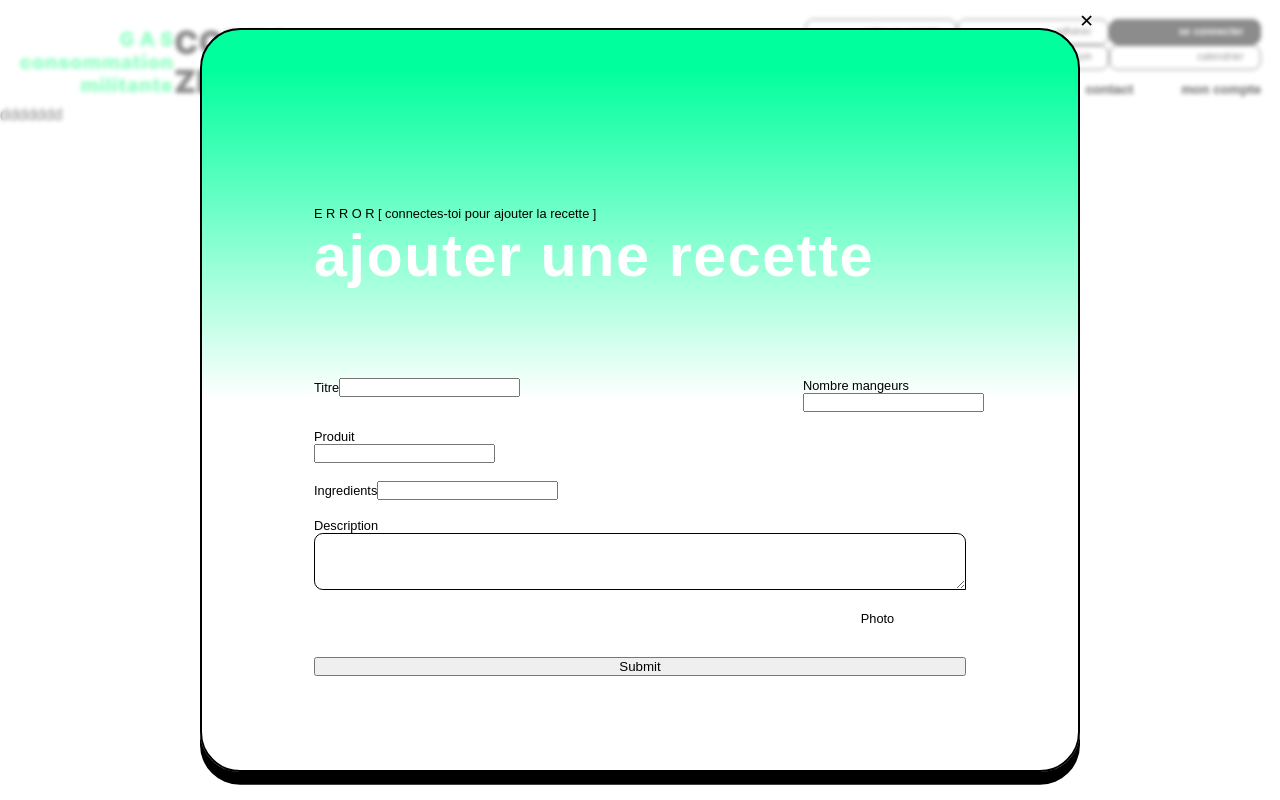
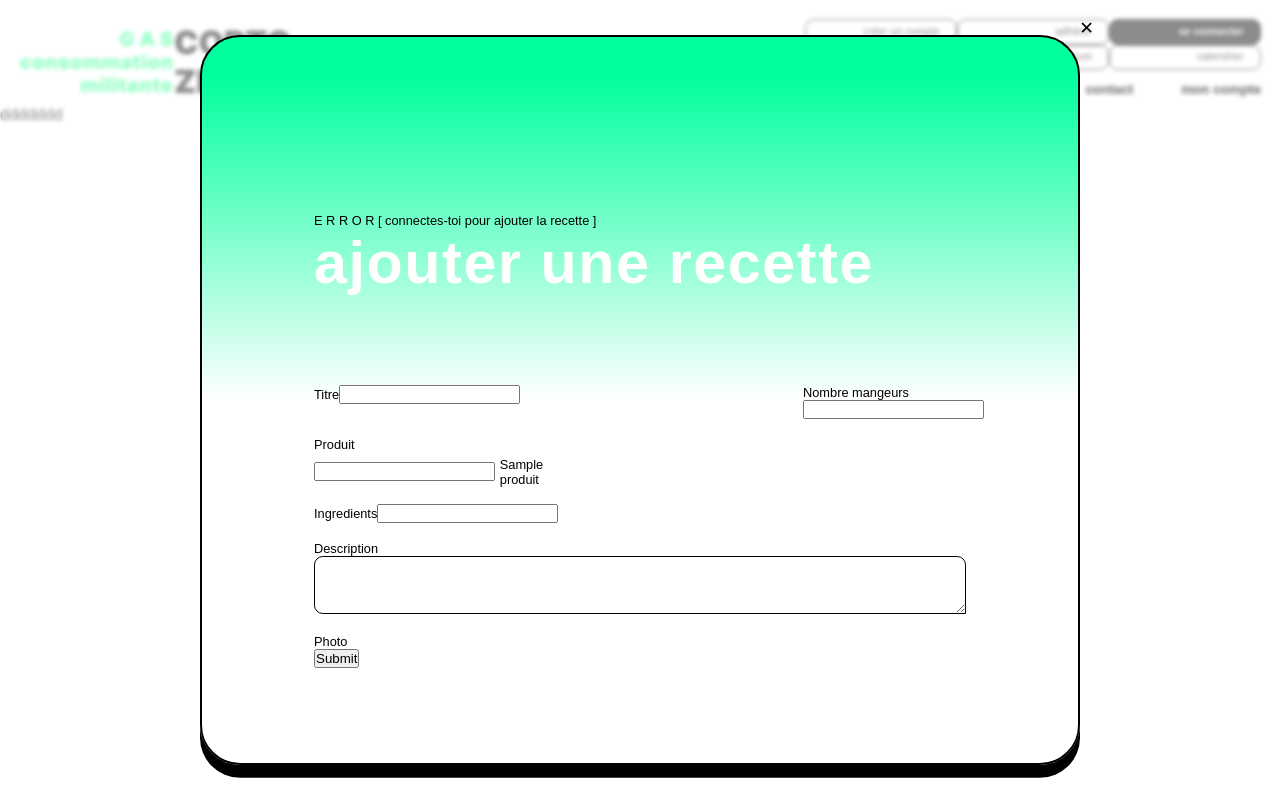
Before and after one commit to mu93100/zest_symfony, a Symfony app: template templates/ajout_recette/index.html.twig in a window 1280 px wide. Run offline with Twig, Linux system fonts and the light colour scheme; the template is opened without the code that fills it: most values are stand-ins (such as "Sample title", 1, 10 or a date in 2020); form fields are guessed from the names that the template uses; some libraries are stand-ins or nearby versions; some web fonts are replaced.

Commit message:
ajout recette quasi bon

```diff
--- a/public/styles/form.css
+++ b/public/styles/form.css
@@ -18,6 +18,12 @@
     flex-direction: column !important;
 }
 
+.form-section-mini-produit {
+    /* width: 100%; */
+    margin-top: 0rem !important;
+    display: flex;
+    flex-direction: column !important;
+}
 .form-field {
     margin-bottom: 0.5rem;
 }
@@ -59,13 +65,37 @@
 .row--xxl { grid-column: span 12;}
 .row--full { grid-column: span 16;}
 
-/* grid pour produit utilises recettes */
-.form-check-produit{
+/* grid 4 colonnesc pour produit utilises */
+.produits-grid {
+    display: grid;
+    grid-template-columns: repeat(4, 1fr);
+    gap: 0.2rem;
+    margin-top: 0.3rem;
+}
+
+.produits-grid-item {
+    display: flex;
+    align-items: center;
+    gap: 0.3rem;
+}
+
+@media (max-width: 768px) {
+    .produits-grid {
+        grid-template-columns: repeat(2, 1fr);
+    }
+}
+
+
+
+/* .form-check-produit{
     display: flex;
     flex-wrap: wrap;
-}
+}  */
 /* grille spécifique aux produits */
-.row--xs { grid-column: span 1;}
+/* .row--xs { grid-column: span 1;} */
+
+
+
 /* .produit-grid{
     display: grid;
     grid-template-columns: repeat(4, minmax(0, 1fr));
@@ -165,13 +195,14 @@
     border-radius: 0.55rem 0.55rem 0 0.55rem;
 }
 /* --------- télécharger photos fichiers --------- */
-.photo-upload {
-    display: flex;
+.section-photo-upload {
+    margin-top: 1.1rem;
+    display: flex !important;
     align-self: flex-end;
     gap: 1rem;
 }
 
-.photo-upload label {
+.section-photo-upload label {
     display: inline-block;
     align-self: center;
     margin-bottom: 0 !important;
@@ -192,6 +223,7 @@
     width: 100%;
    /* padding: 2.5rem;  espace pour l’œil */
     padding: 0.45em 1rem;
+
 }
 
 .password-toggle {
@@ -206,8 +238,7 @@
 }
 
 .password-toggle img.eye-icon {
-    width: 2.25rem;
-    height: auto;
+    height: 1.55rem;
 }
 /* -------------- M D P  oublié ------------- */
 .form-links {
--- a/src/Controller/RecettesController.php
+++ b/src/Controller/RecettesController.php
@@ -7,6 +7,11 @@
 use Symfony\Component\Routing\Attribute\Route;
 use App\Repository\RecetteRepository;
 use Symfony\Component\HttpFoundation\Request;
+use Symfony\Component\HttpFoundation\RedirectResponse;
+use Symfony\Component\Security\Http\Authentication\AuthenticationUtils;
+
+
+
 
 final class RecettesController extends AbstractController
 {
--- a/templates/ajout_recette/index.html.twig
+++ b/templates/ajout_recette/index.html.twig
@@ -25,23 +25,24 @@
             <div class="row row--medium"> {{ form_row(recetteForm.nombreMangeurs) }} </div>
         </div>
 
-
-
-
-
-        <div class="form-section-mini form-check-produit ">
+        <div class="form-section-mini">
             {{ form_label(recetteForm.produit) }}
 
-            <div class="">
-                {{ form_widget(recetteForm.produit) }}
+            <div class="produits-grid">
+                {% for child in recetteForm.produit %}
+                    <div class="produits-grid-item">
+                        {{ form_widget(child) }}
+                        {{ form_label(child) }}
+                    </div>
+                {% endfor %}
             </div>
-
+        </div>
 
         <div class="form-section-mini">{{ form_row(recetteForm.ingredients) }}</div>
 
         <div class="form-section-mini"> {{ form_row(recetteForm.description) }} </div>
 
-        <div class="form-section-mini photo-upload">
+        <div class="section-photo-upload">
             {{ form_label(recetteForm.photo) }}
             {{ form_widget(recetteForm.photo, {
                 attr: {
@@ -52,11 +53,6 @@
             {{ form_errors(recetteForm.photo) }}
         </div>
 
-
-
-
-
-
         {{ form_widget(recetteForm.submit) }}
 
         {{ form_end(recetteForm) }}
--- a/templates/base.html.twig
+++ b/templates/base.html.twig
@@ -29,6 +29,29 @@
                         img.src = "/images/oeilOuvert.webp";
                     }
                 }
+
+                {# pour ajout recette : ouverture de modale login si user pas connecté #}
+      {#          function openLoginModalWithRedirect() {
+                    // Sauvegarde l'URL cible dans la session
+                    sessionStorage.setItem('login_redirect', '/ajout/recette');
+                    window.location.href = '/login';
+                }
+
+                function openLoginModal() {
+                    window.location.href = '/login';
+                }.  #}
+
+
+
+
+{#.  function openLoginModalWithRedirect() {
+    window.location.href = '/login?return_url=ajout/recette';
+}       #}
+function openLoginModal() {
+    window.location.href = '/login';
+}
+
+
             </script>
         {% endblock %}
 
--- a/templates/partials/_header.html.twig
+++ b/templates/partials/_header.html.twig
@@ -4,12 +4,19 @@
   </div>
 
   <div class="nav-header">
+    {#   P I L L S   #}
     <div class="nav-pill">
       <div class="pill-group">
         <a class="pill" href="{{ path('app_register') }}">créer un compte</a>{#rejoindre le GAS vers p.fonctionnement#}
         <a class="pill" href="{{ path('app_adhesion') }}">adhérer</a>
-        <a class="pill pill-black" href="{{ path('app_login') }}">se connecter</a>
+
+        {% if app.user %}
+            <a class="pill" href="/logout">déconnexion</a>
+        {% else %}
+            <a class="pill pill-black" href="/login">se connecter</a>
+        {% endif %}
       </div>
+
       <div class="pill-group">
         <form method="get" action="{{ path('app_recherche') }}" class="search-form">
             <input
@@ -31,6 +38,7 @@
       </div>
     </div>
 
+    {#   M E N U   #}
     <nav class="nav-nav-header">
       <ul>
         <li><a href="{{ path('app_accueil') }}">accueil</a></li>
--- a/templates/security/login.html.twig
+++ b/templates/security/login.html.twig
@@ -37,8 +37,7 @@
             hasError: error is defined and error
         } %}
 
-
-
+        <input type="hidden" name="_target_path" value="{{ target_path }}">
         <input type="hidden" name="_csrf_token" value="{{ csrf_token('authenticate') }}">
 
         <button type="submit" class="form-submit">se connecter</button>
```
Also changed, not shown: public/styles/recette.css (+44 -0 lines), src/Controller/SecurityController.php (+40 -9 lines), src/Form/RecetteFormType.php (+7 -4 lines), templates/recettes/index.html.twig (+26 -1 lines), brouillon.css (added), brouillon.php (added), public/images/oeilOuvert2.webp (deleted), public/images/oeilOuvert3.webp (deleted), public/images/oeilOuvert4.webp (deleted), public/images/oeilOuvert5.webp (deleted), public/uploads/4bd467a1e9a28-bergamoti-695f8f0148fcc.webp (added), 2 other files.
